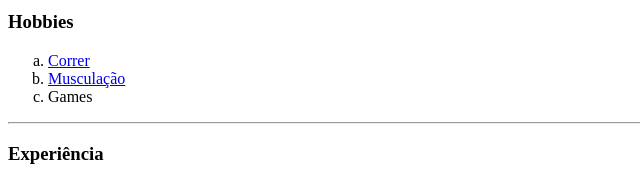
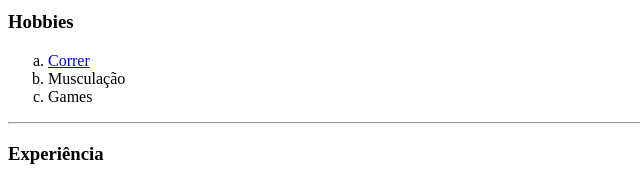
Before and after one commit to leonardoclf/cv, a plain HTML site: page index.html in a window 1280 px wide. Shown: the part 453-633 px from the top of the page, 0-640 px from the left. Drawn offline with Linux system fonts and the light colour scheme.

Commit message:
Update index.html

```diff
--- a/index.html
+++ b/index.html
@@ -28,7 +28,7 @@
   <h3>Hobbies</h3>
   <ol type="a">
     <li><a href="corrida.png">Correr</a></li>
-    <li><a href="http://www.smartfit.com.br">Musculação</a></li>
+    <li>Musculação</li>
     <li>Games</li>
   </ol>
   <hr>
```
